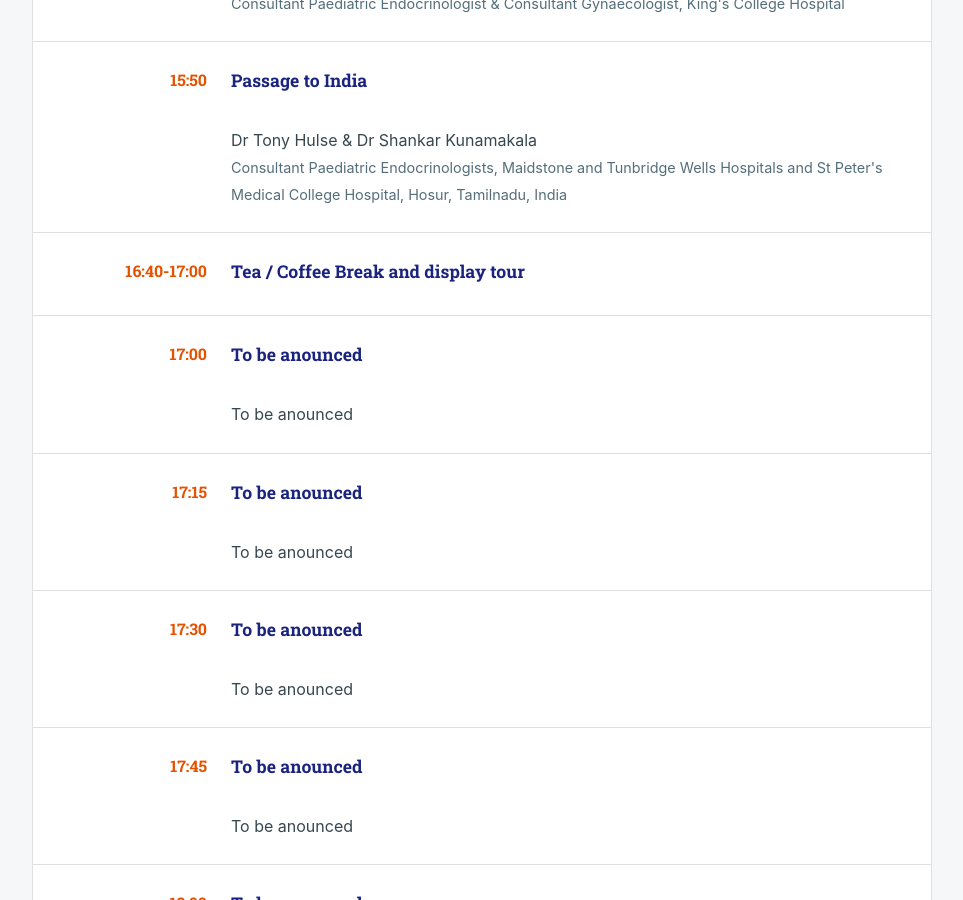
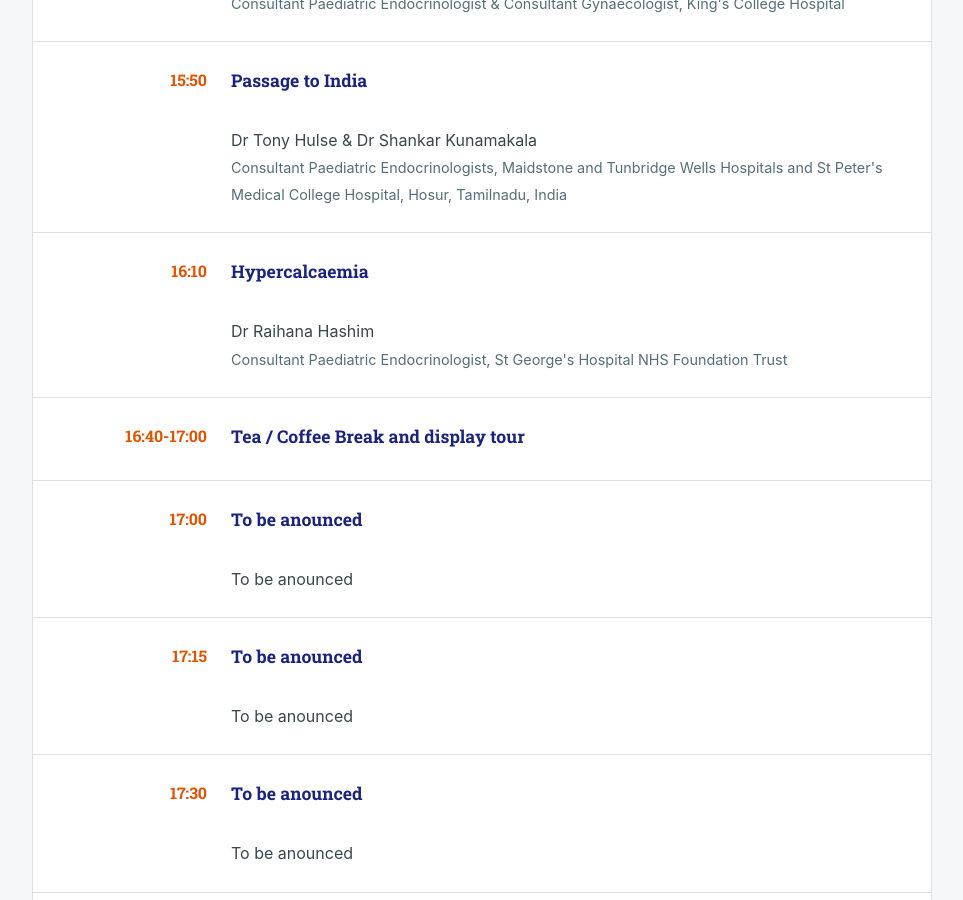
Before and after one commit to eatyourpeas/stpeg, a Jekyll site: the page built from _events/spring-2026.md, in a window 1280 px wide and 900 px high, scrolled down 1735 px. Shown: the whole window, without its empty margins (158-1121 px from the left). Built offline with Jekyll 4.4.1, drawn with Linux system fonts in a browser that asks for light colours.

Commit message:
add Dr Hashim to speaker programme

```diff
--- a/_events/spring-2026.md
+++ b/_events/spring-2026.md
@@ -25,6 +25,10 @@ schedule:
     title: "Passage to India"
     speaker: "Dr Tony Hulse & Dr Shankar Kunamakala"
     description: "Consultant Paediatric Endocrinologists, Maidstone and Tunbridge Wells Hospitals and St Peter's Medical College Hospital, Hosur, Tamilnadu, India"
+  - time: "16:10"
+    title: "Hypercalcaemia"
+    speaker: "Dr Raihana Hashim"
+    description: "Consultant Paediatric Endocrinologist, St George's Hospital NHS Foundation Trust"
   - time: "16:40-17:00"
     title: "Tea / Coffee Break and display tour"
   - time: "17:00"
```
